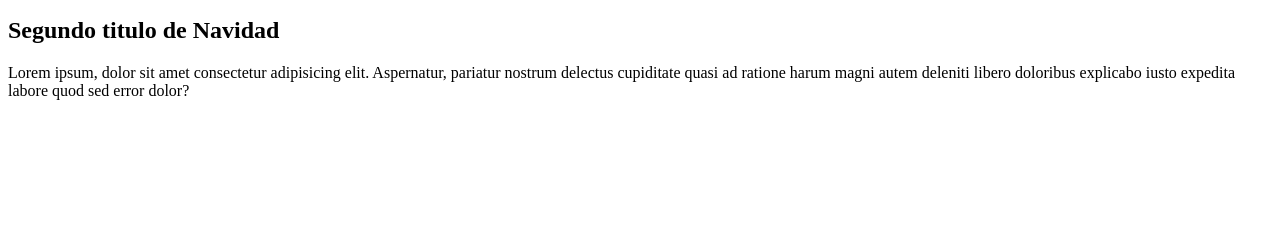
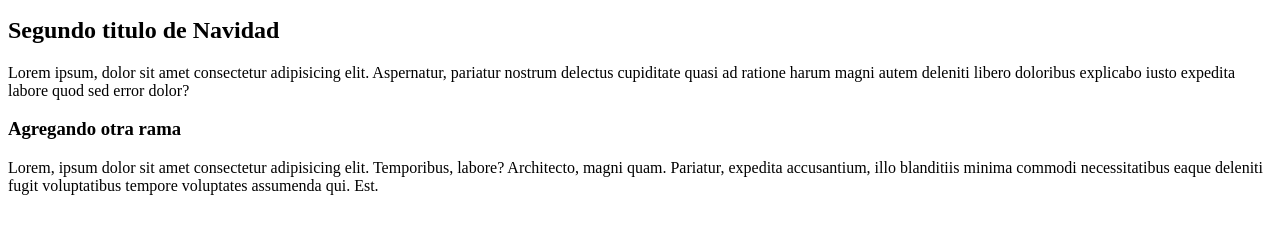
Before and after one commit to d4chigo/Navidad, a plain HTML site: page index.html in a window 1280 px wide. Shown: the part 119-352 px from the top of the page. Drawn offline with Linux system fonts and the light colour scheme.

Commit message:
tercera version

```diff
--- a/index.html
+++ b/index.html
@@ -14,6 +14,11 @@
     <p>
         Lorem ipsum, dolor sit amet consectetur adipisicing elit. Aspernatur, pariatur nostrum delectus cupiditate quasi ad ratione harum magni autem deleniti libero doloribus explicabo iusto expedita labore quod sed error dolor?
     </p>
+    <h3>Agregando otra rama</h3>
+    <p>
+        Lorem, ipsum dolor sit amet consectetur adipisicing elit. Temporibus, labore? Architecto, magni quam. Pariatur, expedita accusantium, illo blanditiis minima commodi necessitatibus eaque deleniti fugit voluptatibus tempore voluptates assumenda qui. Est.
+    </p>
+
     <script src="./app.js"></script>
 </body>
 </html>
```
